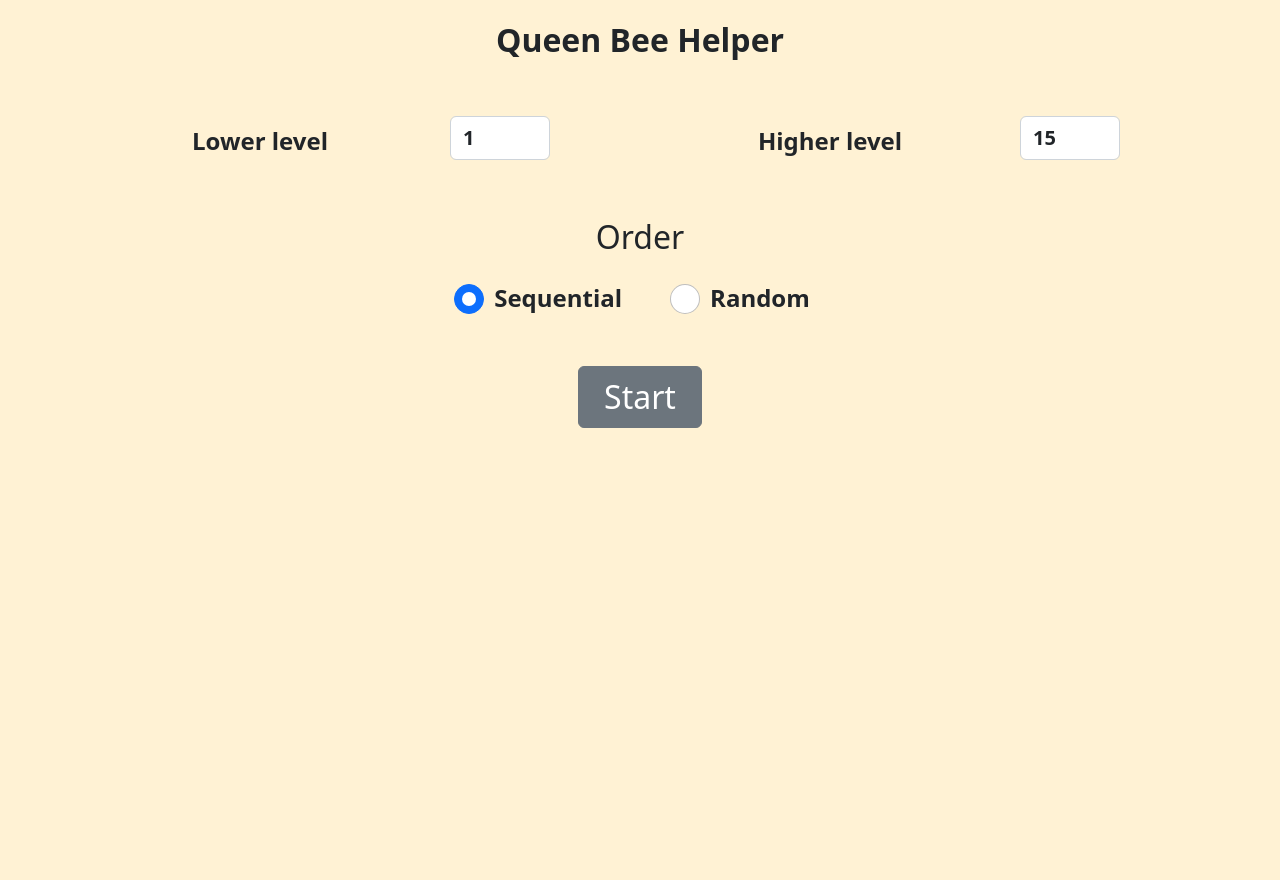
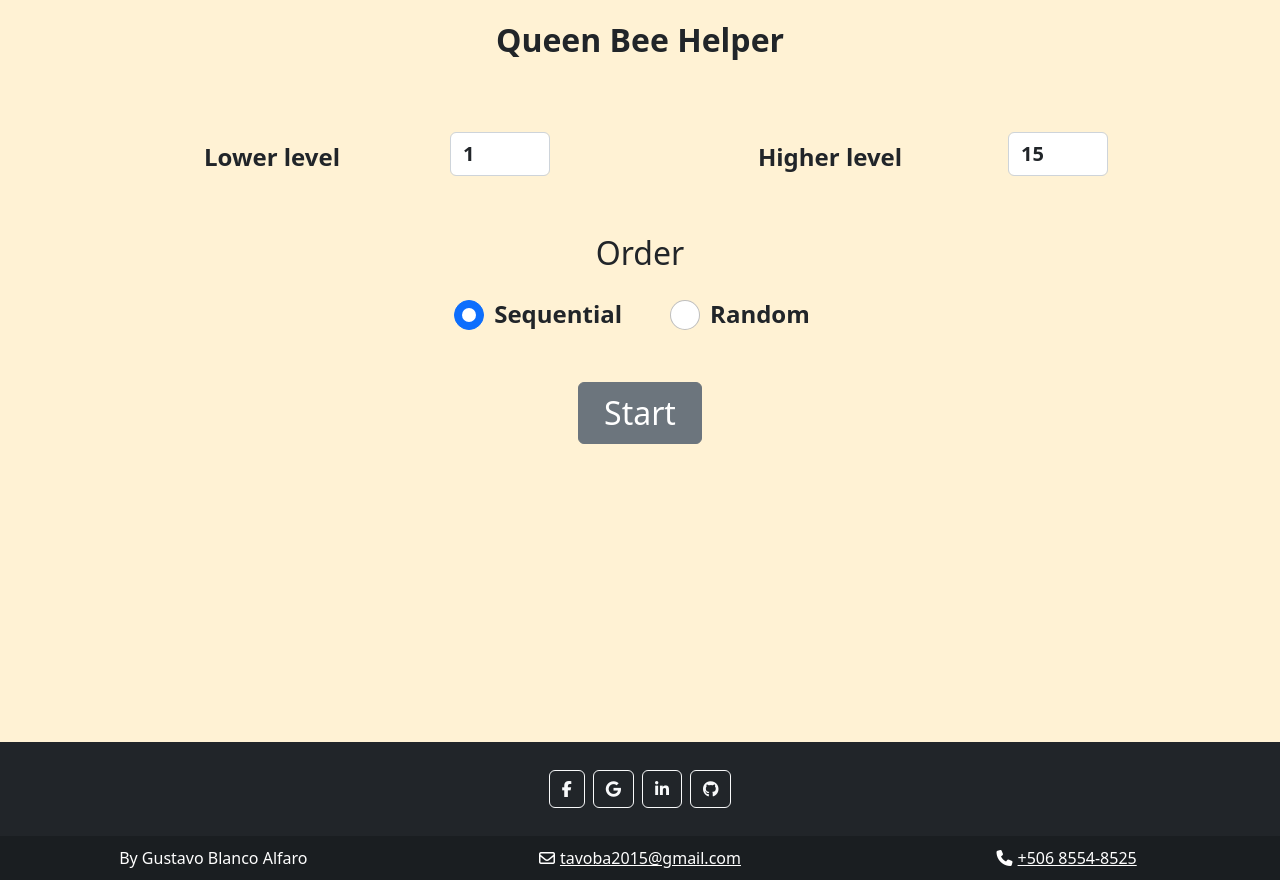
Before and after one commit to Tavo506/queen-bee, an Angular app: page /home in a window 1280 px wide. Before the commit the page ends 800 px from the top, so only its background shows below. Built offline with nearby package versions, Linux system fonts and the light colour scheme.

Commit message:
Version 1.2
Footer added with contact info
Check for updates on start

```diff
--- a/package.json
+++ b/package.json
@@ -24,6 +24,7 @@
     "@angular/service-worker": "~13.2.0",
     "bootstrap": "^5.2.0",
     "rxjs": "~7.5.0",
+    "sweetalert2": "^11.4.29",
     "tslib": "^2.3.0",
     "zone.js": "~0.11.4"
   },
--- a/src/app/app.component.ts
+++ b/src/app/app.component.ts
@@ -1,4 +1,5 @@
 import { Component, ViewEncapsulation } from '@angular/core';
+import {UpdatePwaService} from "./services/update-pwa.service";
 
 @Component({
   selector: 'app-root',
@@ -8,4 +9,6 @@ import { Component, ViewEncapsulation } from '@angular/core';
 })
 export class AppComponent {
   title: string = 'spelling-bee';
+
+  constructor(private updatePWA: UpdatePwaService) {}
 }
--- a/src/app/app.module.ts
+++ b/src/app/app.module.ts
@@ -8,12 +8,13 @@ import { environment } from '../environments/environment';
 import { HomeComponent } from './pages/home/home.component';
 import { StudyComponent } from './pages/study/study.component';
 import { FormsModule } from '@angular/forms';
+import {UpdatePwaService} from "./services/update-pwa.service";
 
 @NgModule({
   declarations: [
     AppComponent,
     HomeComponent,
-    StudyComponent
+    StudyComponent,
   ],
   imports: [
     BrowserModule,
@@ -26,7 +27,7 @@ import { FormsModule } from '@angular/forms';
       registrationStrategy: 'registerWhenStable:30000'
     })
   ],
-  providers: [],
+  providers: [UpdatePwaService],
   bootstrap: [AppComponent]
 })
 export class AppModule { }
--- a/src/app/pages/home/home.component.html
+++ b/src/app/pages/home/home.component.html
@@ -1,3 +1,5 @@
+<body>
+
   <div class="container my-5">
 
     <div class="row">
@@ -6,7 +8,8 @@
         <div class="form-group row">
           <label for="lowerLevel" class="col-8 col-form-label">Lower level</label>
           <div class="col-4">
-                    <input type="number" class="form-control text-input" id="lowerLevel" [(ngModel)]="lowerLevel" min="1" max="15">
+            <input type="number" class="form-control text-input" id="lowerLevel" [(ngModel)]="lowerLevel" min="1"
+                   max="15">
           </div>
         </div>
       </div>
@@ -28,11 +31,13 @@
       <h2 class="mb-4">Order</h2>
 
       <div class="form-check form-check-inline me-5">
-            <input class="form-check-input radio-input" type="radio" name="inlineRadioOptions" id="sequentialRadio" [checked]="true" [value]="1" [(ngModel)]="order">
+        <input class="form-check-input radio-input" type="radio" name="inlineRadioOptions" id="sequentialRadio"
+               [checked]="true" [value]="1" [(ngModel)]="order">
         <label class="form-check-label" for="sequentialRadio">Sequential</label>
       </div>
       <div class="form-check form-check-inline">
-            <input class="form-check-input radio-input" type="radio" name="inlineRadioOptions" id="randomRadio" [value]="2" [(ngModel)]="order">
+        <input class="form-check-input radio-input" type="radio" name="inlineRadioOptions" id="randomRadio" [value]="2"
+               [(ngModel)]="order">
         <label class="form-check-label" for="randomRadio">Random</label>
       </div>
 
@@ -43,3 +48,51 @@
     </div>
 
   </div>
+
+  <footer class="bg-dark text-center text-white">
+    <!-- Grid container -->
+    <div class="container p-4 pb-0">
+      <!-- Section: Social media -->
+      <section class="mb-4">
+        <!-- Facebook -->
+        <a class="btn btn-outline-light btn-floating m-1" href="https://www.facebook.com/GustavoBA506/" role="button"
+        ><i class="fab fa-facebook-f"></i
+        ></a>
+
+        <!-- Google -->
+        <a class="btn btn-outline-light btn-floating m-1" href="mailto:tavoba2015@gmail.com" role="button"
+        ><i class="fab fa-google"></i
+        ></a>
+
+        <!-- Linkedin -->
+        <a class="btn btn-outline-light btn-floating m-1" href="https://www.linkedin.com/in/gustavo-blanco-alfaro-28a67a171/" role="button"
+        ><i class="fab fa-linkedin-in"></i
+        ></a>
+
+        <!-- Github -->
+        <a class="btn btn-outline-light btn-floating m-1" href="https://github.com/Tavo506" role="button"
+        ><i class="fab fa-github"></i
+        ></a>
+      </section>
+      <!-- Section: Social media -->
+    </div>
+    <!-- Grid container -->
+
+    <!-- Copyright -->
+    <div class="align-content-center row" style="background-color: rgba(0, 0, 0, 0.2);">
+      <div class="col-12 col-md-4 contact-info">
+        <span>By Gustavo Blanco Alfaro</span>
+      </div>
+      <div class="col-12 col-md-4 contact-info">
+        <i class="fa-regular fa-envelope"></i>
+        <a href="mailto:tavoba2015@gmail.com">tavoba2015@gmail.com</a>
+      </div>
+      <div class="col-12 col-md-4 contact-info">
+        <i class="fa-solid fa-phone"></i>
+        <a href="tel:+506 8554-8525">+506 8554-8525</a>
+      </div>
+    </div>
+    <!-- Copyright -->
+  </footer>
+
+</body>
--- a/src/app/pages/home/home.component.scss
+++ b/src/app/pages/home/home.component.scss
@@ -1,22 +1,52 @@
-.text-input{
+body {
+  height: 100vh;
+  margin: 0;
+  display: flex;
+  flex-direction: column;
+}
+
+footer {
+  margin-top: auto;
+}
+
+
+.text-input {
   width: 100px;
   font-size: 20px;
   font-weight: bold;
 }
 
-.radio-input{
+.radio-input {
   width: 30px;
   height: 30px;
   margin-right: 10px;
 }
 
-label{
+label {
   font-size: 24px;
   font-weight: bold;
 }
 
-.col-4{
+.col-4 {
   padding: 0;
+}
+
+.row {
+  width: auto;
+  margin: 0;
+}
+
+.contact-info {
+  padding: 10px 0;
+}
+
+.contact-info a{
+  padding-left: 5px;
+  color: white;
+}
+
+a::selection {
+  color: white;
 }
 
 button {
--- /dev/null
+++ b/src/app/services/update-pwa.service.ts
@@ -0,0 +1,39 @@
+import {Injectable} from '@angular/core';
+import {SwUpdate} from '@angular/service-worker';
+import Swal from 'sweetalert2'
+
+@Injectable({
+  providedIn: 'root'
+})
+export class UpdatePwaService {
+
+  constructor(private readonly updates: SwUpdate) {
+    this.updates.checkForUpdate().then(res => {
+      if (res) {
+        this.showAppUpdateAlert()
+      }
+    })
+  }
+
+  showAppUpdateAlert(): void {
+    Swal.fire({
+      icon: 'info',
+      title: 'App Update available',
+      text: "Choose Ok to update",
+      showConfirmButton: true,
+      confirmButtonText: "Ok",
+      showCancelButton: true,
+      cancelButtonText: "Cancel"
+    }).then((result) => {
+      if (result.isConfirmed){
+        this.update();
+      }
+    })
+  }
+
+  update(): void {
+    this.updates.activateUpdate().then(() => {
+      document.location.reload();
+    });
+  }
+}
--- a/src/index.html
+++ b/src/index.html
@@ -2,7 +2,7 @@
 <html lang="en">
 <head>
   <meta charset="utf-8">
-  <title>Spelling Bee Helper</title>
+  <title>Queen Bee - Spelling Bee Helper</title>
   <meta name="description" content="Tool to help you to practice your english spelling">
   <meta name="author" content="Gustavo Blanco Alfaro">
   <base href="/">
```
Also changed, not shown: 2 other files (tests, documents, lock files or other folders). Lines whose indentation alone changed are shown as unchanged.
